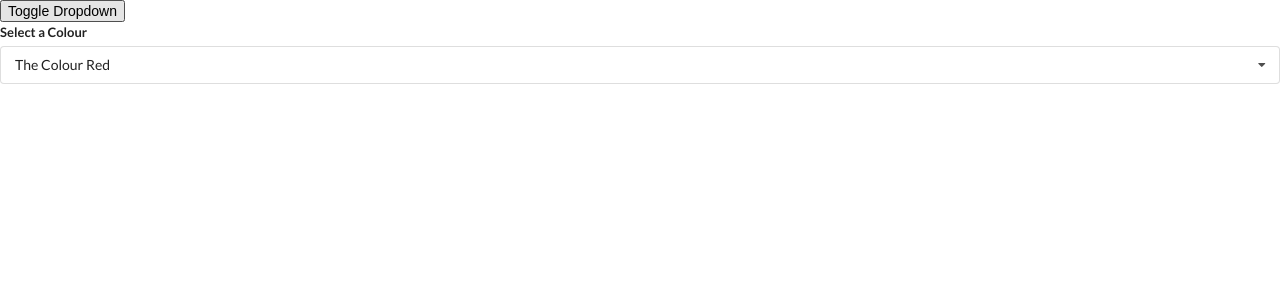
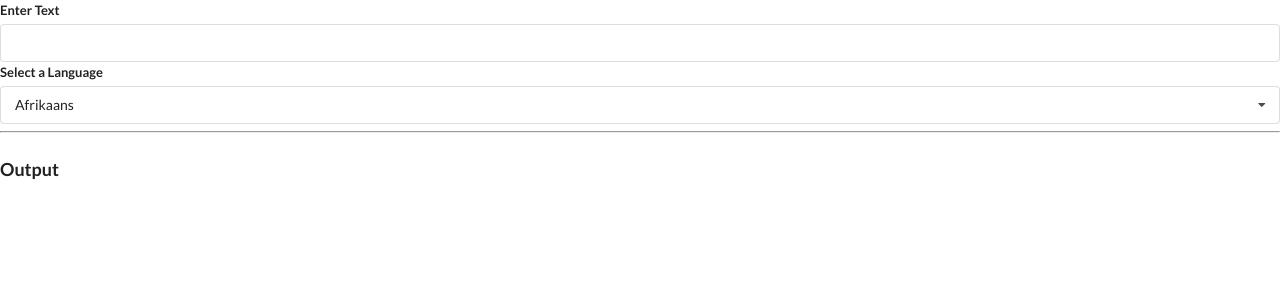
Before and after one commit to MikeyCouture/widget-react, a React (Create React App) app: page / in a window 1280 px wide. Shown: the top 300 px of the page. Built offline with nearby package versions, Linux system fonts and the light colour scheme; no server answers.

Commit message:
translation widget

```diff
--- a/src/App.js
+++ b/src/App.js
@@ -2,6 +2,7 @@
 import Accordion from "./Components/Accordion";
 import Search from "./Components/Search";
 import Dropdown from "./Components/Dropdown";
+import Translate from "./Components/Translate";
 
 const items = [
   {
@@ -34,22 +35,9 @@
 ];
 
 export default () => {
-  const [selected, setSelected] = useState(options[0]);
-  const [showDropdown, setShowDropdown] = useState(true);
   return (
     <div>
-      <button onClick={() => setShowDropdown(!showDropdown)}>
-        Toggle Dropdown
-      </button>
-      {/* <Accordion items={items} /> */}
-      {/* <Search /> */}
-      {showDropdown ? (
-        <Dropdown
-          onSelectedChange={setSelected}
-          selected={selected}
-          options={options}
-        />
-      ) : null}
+      <Translate />
     </div>
   );
 };
--- /dev/null
+++ b/src/Components/Convert.js
@@ -0,0 +1,44 @@
+import React, { useState, useEffect } from "react";
+import axios from "axios";
+
+const Convert = ({ language, text }) => {
+  const [translated, setTranslated] = useState("");
+  const [debouncedText, setDebouncedText] = useState(text);
+
+  useEffect(() => {
+    const timerId = setTimeout(() => {
+      setDebouncedText(text);
+    }, 800);
+
+    return () => {
+      clearTimeout(timerId);
+    };
+  }, [text]);
+
+  useEffect(() => {
+    const doTranslation = async () => {
+      const { data } = await axios.post(
+        "https://translation.googleapis.com/language/translate/v2",
+        {},
+        {
+          params: {
+            q: debouncedText,
+            target: language.value,
+            key: "AIzaSyCHUCmpR7cT_yDFHC98CZJy2LTms-IwDlM"
+          }
+        }
+      );
+      setTranslated(data.data.translations[0].translatedText);
+    };
+
+    doTranslation();
+  }, [language, debouncedText]);
+
+  return (
+    <div>
+      <h1 className="ui header">{translated}</h1>
+    </div>
+  );
+};
+
+export default Convert;
--- a/src/Components/Dropdown.js
+++ b/src/Components/Dropdown.js
@@ -1,6 +1,6 @@
 import React, { useState, useEffect, useRef } from "react";
 
-const Dropdown = ({ options, selected, onSelectedChange }) => {
+const Dropdown = ({ label, options, selected, onSelectedChange }) => {
   const [open, setOpen] = useState(false);
   const ref = useRef();
 
@@ -38,7 +38,7 @@
   return (
     <div ref={ref} className="ui form">
       <div className="field">
-        <label className="label">Select a Colour</label>
+        <label className="label">{label}</label>
         <div
           onClick={() => setOpen(!open)}
           className={`ui selection dropdown ${open ? "visible active" : ""}`}
--- /dev/null
+++ b/src/Components/Translate.js
@@ -0,0 +1,65 @@
+import React, { useState } from "react";
+import Dropdown from "./Dropdown";
+import Convert from "./Convert";
+
+//Options array that provide the languages
+const options = [
+  {
+    label: "Afrikaans",
+    value: "af"
+  },
+  {
+    label: "Arabic",
+    value: "ar"
+  },
+  {
+    label: "Hindi",
+    value: "hi"
+  },
+  {
+    label: "French",
+    value: "fr"
+  },
+  {
+    label: "Persian",
+    value: "fa"
+  },
+  {
+    label: "Russian",
+    value: "ru"
+  }
+];
+
+//our actual functional component
+const Translate = () => {
+  //our use state which is setting the default language
+  const [language, setLanguage] = useState(options[0]);
+  const [text, setText] = useState("");
+
+  return (
+    <div>
+      <div className="ui form">
+        <div className="field">
+          <label htmlFor="">Enter Text</label>
+          <input
+            type="text"
+            value={text}
+            onChange={e => setText(e.target.value)}
+          />
+        </div>
+      </div>
+
+      <Dropdown
+        label="Select a Language"
+        selected={language}
+        onSelectedChange={setLanguage}
+        options={options}
+      />
+      <hr />
+      <h3 className="ui header">Output</h3>
+      <Convert text={text} language={language} />
+    </div>
+  );
+};
+
+export default Translate;
```
